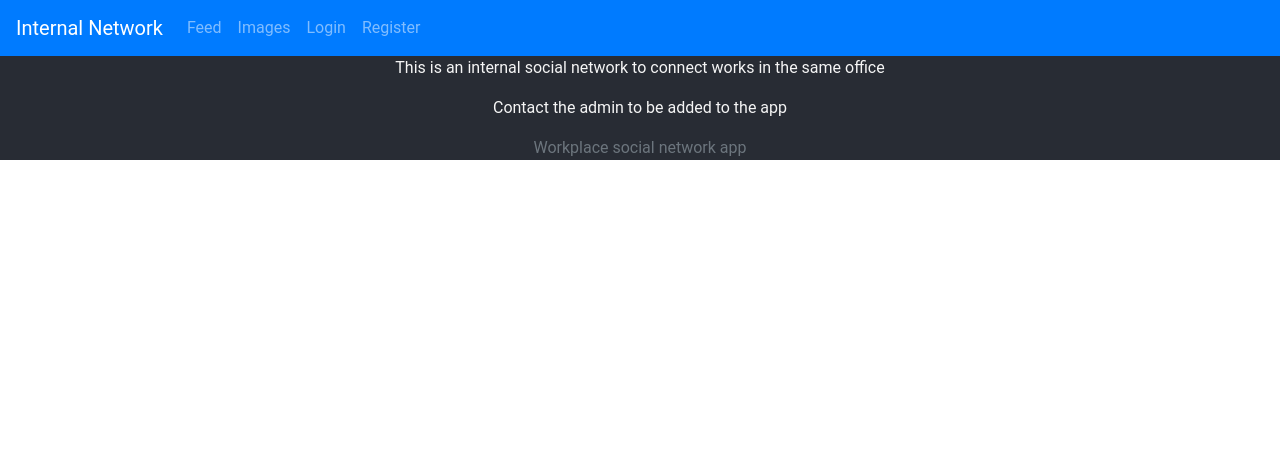
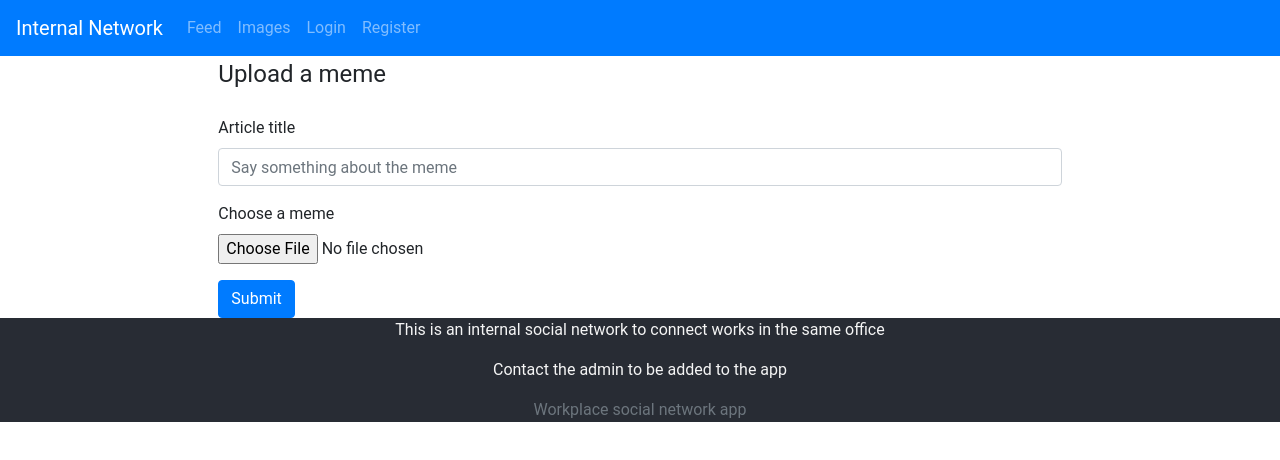
Before and after one commit to jeffngugi/internal-social-network, a React (Create React App) app in the folder client/: page /jeff in a window 1280 px wide. Shown: the top 460 px of the page. Built offline with nearby package versions, Linux system fonts and the light colour scheme.

Commit message:
upload image memes

```diff
--- a/client/src/actions/imageAction.js
+++ b/client/src/actions/imageAction.js
@@ -1,25 +1,41 @@
-import axios from 'axios';
-import {GET_ALL_IMAGES, IMAGES_LOADING} from './types';
+import axios from "axios";
+import { GET_ALL_IMAGES, IMAGES_LOADING } from "./types";
 
-export const getImages = () => async dispatch =>{
-    dispatch(imagesLoading());
-    const config = {
-        headers: {
-            'Content-Type': 'application/json'
-        }
-    };
-    await axios.get('/gifs', config)
+export const getImages = () => async dispatch => {
+  dispatch(imagesLoading());
+  const config = {
+    headers: {
+      "Content-Type": "application/json"
+    }
+  };
+  await axios
+    .get("/gifs", config)
     // .then(res => console.log(res.data.data))
-    .then(res => dispatch({
-        type:GET_ALL_IMAGES,
-        payload:res.data.data
-    }))
-    .catch(err => console.log(err))
-    console.log('Action to get images');
-}
+    .then(res =>
+      dispatch({
+        type: GET_ALL_IMAGES,
+        payload: res.data.data
+      })
+    )
+    .catch(err => console.log(err));
+  console.log("Action to get images");
+};
 
-export const imagesLoading = ()=>{
-    return{
-        type:IMAGES_LOADING
+export const postGif = formData => async dispatch => {
+  console.log(formData);
+  const config = {
+    headers: {
+      "content-type": "multipart/form-data"
     }
-}
+  };
+  await axios
+    .post("/gifs", formData, config)
+    .then(res => console.log(res))
+    .catch(err => console.log(err));
+};
+
+export const imagesLoading = () => {
+  return {
+    type: IMAGES_LOADING
+  };
+};
--- a/client/src/actions/types.js
+++ b/client/src/actions/types.js
@@ -1,13 +1,14 @@
-export const GET_ERRORS = 'GET_ERRORS';
-export const REGISTER_SUCCESS = 'REGISTER_SUCCESS';
-export const LOGIN_SUCCESS = 'LOGIN_SUCCESS';
-export const CLEAR_ERRORS = 'CLEAR_ERRORS';
-export const SET_CURRENT_USER = 'SET_CURRENT_USER';
-export const LOGOUT = 'LOGOUT';
-export const GET_USERS = 'GET_USERS';
-export const USER_LOADING = 'USER_LOADING';
-export const GET_ALL_ARTICLES = 'GET_ALL_ARTICLES';
-export const ARTICLE_LOADING = 'ARTICLE_LOADING';
-export const CREATE_ARTICLE ='CREATE_ARTICLE';
-export const GET_ALL_IMAGES ='GET_ALL_IMAGES';
-export const IMAGES_LOADING = 'IMAGES_LOADING';
+export const GET_ERRORS = "GET_ERRORS";
+export const REGISTER_SUCCESS = "REGISTER_SUCCESS";
+export const LOGIN_SUCCESS = "LOGIN_SUCCESS";
+export const CLEAR_ERRORS = "CLEAR_ERRORS";
+export const SET_CURRENT_USER = "SET_CURRENT_USER";
+export const LOGOUT = "LOGOUT";
+export const GET_USERS = "GET_USERS";
+export const USER_LOADING = "USER_LOADING";
+export const GET_ALL_ARTICLES = "GET_ALL_ARTICLES";
+export const ARTICLE_LOADING = "ARTICLE_LOADING";
+export const CREATE_ARTICLE = "CREATE_ARTICLE";
+export const GET_ALL_IMAGES = "GET_ALL_IMAGES";
+export const IMAGES_LOADING = "IMAGES_LOADING";
+export const POST_FILES = "POST_FILES";
--- a/client/src/components/Routes.js
+++ b/client/src/components/Routes.js
@@ -1,36 +1,35 @@
-import React from 'react'
-import { Route, Switch } from 'react-router-dom';
-import Register from './auth/Register';
-import Login from './auth/Login';
-import Dashboard from './layouts/Dashboard';
-import NotFound from './notfound/Notfound';
-import Landing from './layouts/Landing';
-import Users from './users/Users';
-import PrivateRoute from '../commons/PrivateRoute';
-import Articles from './articles/Articles';
-import CreateArticle from './articles/CreateArticle';
-import Images from './images/Images';
-import PostImg from './images/PostImg';
+import React from "react";
+import { Route, Switch } from "react-router-dom";
+import Register from "./auth/Register";
+import Login from "./auth/Login";
+import Dashboard from "./layouts/Dashboard";
+import NotFound from "./notfound/Notfound";
+import Landing from "./layouts/Landing";
+import Users from "./users/Users";
+import PrivateRoute from "../commons/PrivateRoute";
+import Articles from "./articles/Articles";
+import CreateArticle from "./articles/CreateArticle";
+import Images from "./images/Images";
+import PostImg from "./images/PostImg";
 const Routes = () => {
-    return (
-        <>
-            <Switch>
-                <Route exact path='/register' component={Register} />
-                <Route exact path='/login' component={Login} />
+  return (
+    <>
+      <Switch>
+        <Route exact path="/register" component={Register} />
+        <Route exact path="/login" component={Login} />
+        <Route exact path="/jeff" component={PostImg} />
+        <PrivateRoute exact path="/dashboard" component={Dashboard} />
+        <Route exact path="/articles" component={Articles} />
+        <Route exact path="/images" component={Images} />
+        <PrivateRoute exact path="/post-img" component={PostImg} />
+        <Route exact path="/" component={Landing} />
+        <Route path="/not-found" exact component={NotFound} />
+        <Route path="/users" exact component={Users} />
+        <PrivateRoute path="/create-article" exact component={CreateArticle} />
+        <PrivateRoute exact path="/users" component={Users} />
+      </Switch>
+    </>
+  );
+};
 
-                <PrivateRoute exact path='/dashboard' component={Dashboard} />
-                <Route exact path='/articles' component={Articles} />
-                <Route exact path='/images' component={Images} />
-                <PrivateRoute exact path='/post-img' component={PostImg} />
-                <Route exact path='/' component={Landing} />
-                <Route path='/not-found' exact component={NotFound} />
-                <Route path='/users' exact component={Users} />
-                <PrivateRoute path='/create-article' exact component={CreateArticle} />
-                <PrivateRoute exact path='/users' component={Users} />
-            </Switch>
-
-        </>
-    )
-}
-
-export default Routes
+export default Routes;
--- a/client/src/components/images/Image.js
+++ b/client/src/components/images/Image.js
@@ -1,20 +1,18 @@
-import React from 'react'
+import React from "react";
 
-const Image = ({img}) => {
-    const {created_on,gif_url, title, author_id} = img;
+const Image = ({ img }) => {
+  const { created_on, gif_url, title } = img;
 
-    return (
-        <div className='gif'>
-            {title}<br />
-            <img
-                src={gif_url}
-                alt={title}
-                width="350px"
-            />
-           <p>
-           <span>Created on {created_on}</span> </p>
-        </div>
-    )
-}
+  return (
+    <div className="gif">
+      {title}
+      <br />
+      <img src={gif_url} alt={title} width="350px" />
+      <p>
+        <span>Created on {created_on}</span>{" "}
+      </p>
+    </div>
+  );
+};
 
-export default Image
+export default Image;
--- a/client/src/components/images/Images.js
+++ b/client/src/components/images/Images.js
@@ -1,34 +1,39 @@
-import React,{useEffect} from 'react'
-import Image from './Image'
-import {getImages} from '../../actions/imageAction';
-import {connect} from 'react-redux';
-import Spinner from '../../commons/Spinner';
+import React, { useEffect } from "react";
+import Image from "./Image";
+import { getImages } from "../../actions/imageAction";
+import { connect } from "react-redux";
+import Spinner from "../../commons/Spinner";
 
-const Images = ({getImages, images}) => {
-    useEffect(()=>{
-        getImages();
-    },[getImages])
-  const  allImages = images.images;
-            console.log(images.loading);
-            console.log(images.images)
-    return (
-        <div className='row imagePage '>
-        <div className='col-sm-2 col-lg-2'></div>
-        <div className='col-sm-8 col-lg-8'>
-            <h3 className='border-bottom border-gray pb-2 mb-0'>See memes posted by users</h3>
+const Images = ({ getImages, images }) => {
+  useEffect(() => {
+    getImages();
+  }, [getImages]);
+  const allImages = images.images;
+  console.log(images.loading);
+  console.log(images.images);
+  return (
+    <div className="row imagePage ">
+      <div className="col-sm-2 col-lg-2"> </div>{" "}
+      <div className="col-sm-8 col-lg-8">
+        <h3 className="border-bottom border-gray pb-2 mb-0">
+          {" "}
+          See memes posted by users{" "}
+        </h3>
+        {images.loading || allImages === null ? (
+          <Spinner />
+        ) : (
+          allImages.map(image => <Image key={image.gif_id} img={image} />)
+        )}{" "}
+      </div>{" "}
+      <div className="col-sm-2 col-lg-2"> </div>
+    </div>
+  );
+};
 
-            {images.loading || allImages === null ? <Spinner /> : (
-                    allImages.map(image => <Image key={image.gif_id} img={image} />)
-                )}
-        </div>
-        <div className='col-sm-2 col-lg-2'></div>
-
-        </div>
-    )
-}
-
-const mapStateToProps = (state) =>({
-    images:state.images
+const mapStateToProps = state => ({
+  images: state.images
 });
 
-export default connect(mapStateToProps, {getImages})(Images)
+export default connect(mapStateToProps, {
+  getImages
+})(Images);
--- a/client/src/components/images/PostImg.js
+++ b/client/src/components/images/PostImg.js
@@ -1,11 +1,67 @@
-import React from 'react'
+import React, { useState } from "react";
+import { postGif, getImages } from "../../actions/imageAction";
+import { connect } from "react-redux";
 
-const PostImg = () => {
-    return (
-        <div>
-            This is for posting images
-        </div>
-    )
-}
+const PostImg = ({ postGif }) => {
+  const [image, setImage] = useState("");
+  const [filename, setFilename] = useState("Choose a meme");
+  const [title, setTitle] = useState("");
 
-export default PostImg
+  const onFileChange = e => {
+    setImage(e.target.files[0]);
+    setFilename(e.target.files[0].name);
+  };
+
+  const onChange = e => {
+    setTitle(e.target.value);
+  };
+
+  const onSubmit = e => {
+    e.preventDefault();
+    let formData = new FormData();
+    formData.append("image", image);
+    formData.append("title", title);
+    postGif(formData);
+    // getImages();
+  };
+  return (
+    <div className="row">
+      <div className="col-sm-2 col-lg-2"> </div>
+      <div className="col-sm-8 col-lg-8">
+        <form className="form" noValidate onSubmit={onSubmit}>
+          <fieldset>
+            <legend> Upload a meme </legend>
+            <p>{title}</p>
+            <div className="form-group">
+              <label htmlFor="inputArticle"> Article title </label>
+              <input
+                type="text"
+                className="form-control"
+                aria-describedby="emailHelp"
+                placeholder="Say something about the meme"
+                name="title"
+                value={title}
+                onChange={onChange}
+              />
+            </div>
+            <div className="form-group">
+              <label htmlFor="exampleTextarea"> {filename} </label>
+              <input
+                type="file"
+                className="form-control-file"
+                id="exampleFormControlFile1"
+                onChange={onFileChange}
+              />
+            </div>
+            <button type="submit" className="btn btn-primary">
+              Submit
+            </button>
+          </fieldset>
+        </form>
+      </div>
+      <div className="col-sm-2 col-lg-2"> </div>
+    </div>
+  );
+};
+
+export default connect(null, { postGif, getImages })(PostImg);
```
Also changed, not shown: client/src/components/images/FileUpload.js (added, +32 -0 lines), 2 other files (tests, documents, lock files or other folders).
